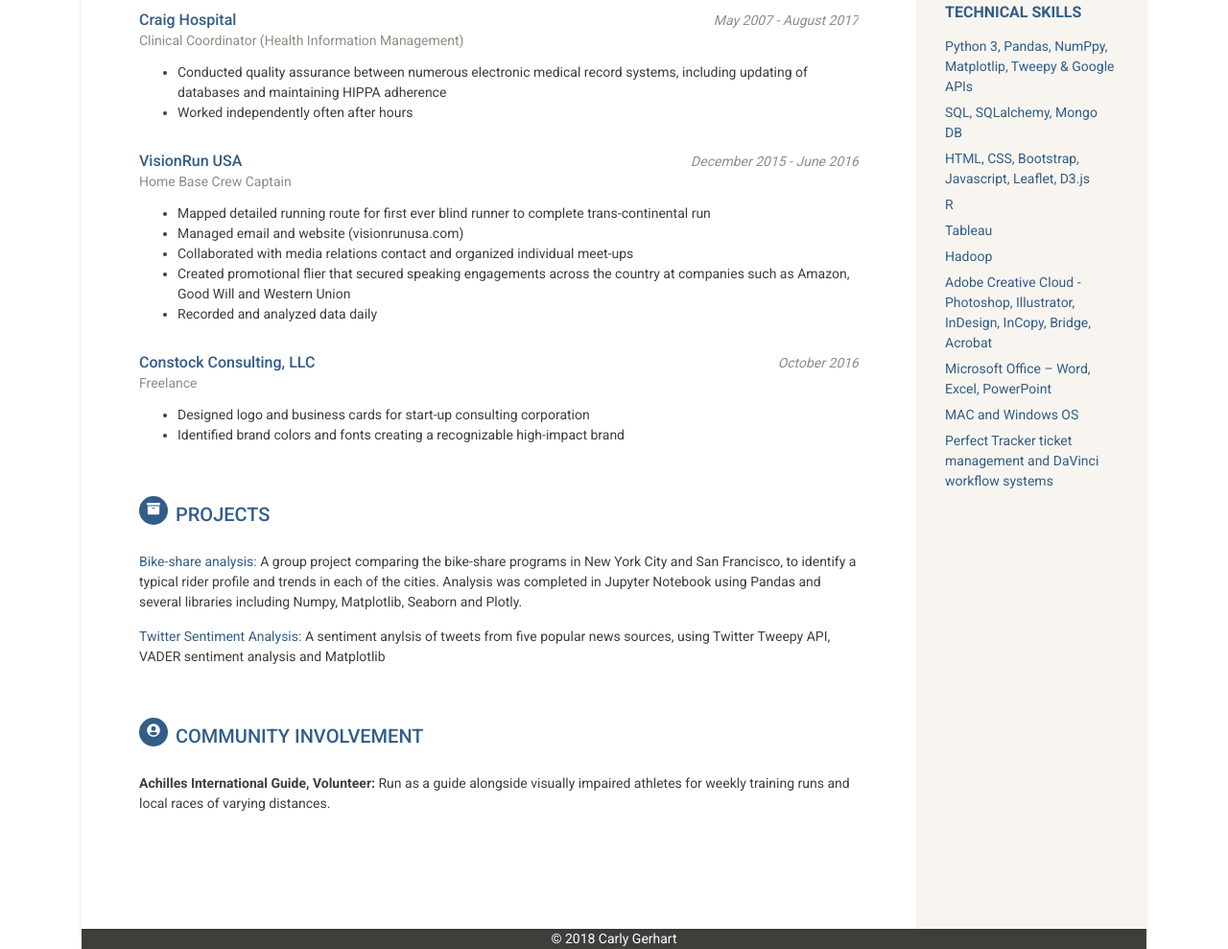
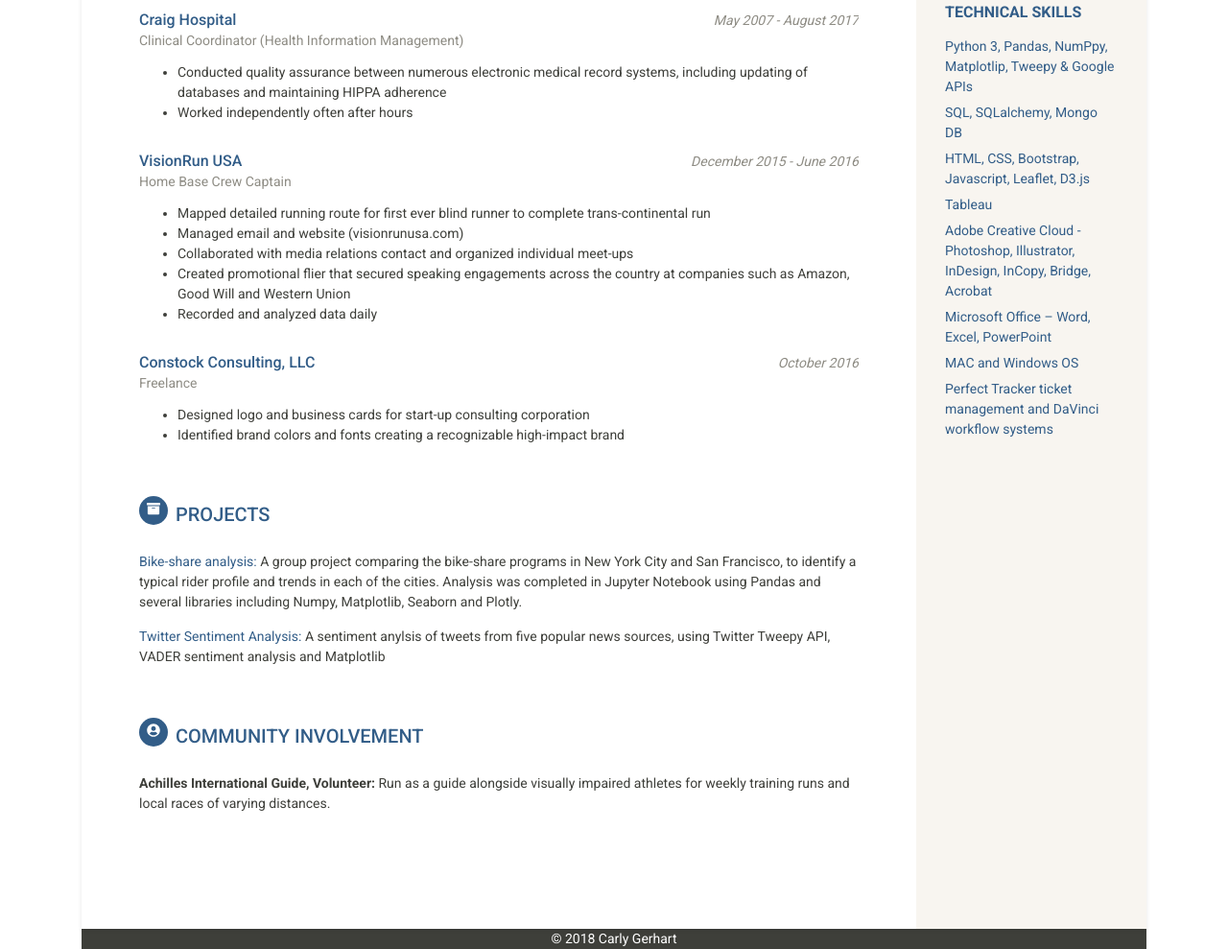
Before and after one commit to carlyrg/carlyrg.github.io, a plain HTML site: page resume.html in a window 1280 px wide. Shown: the part 895-1884 px from the top of the page at 96% size. Drawn offline with nearby package versions, Linux system fonts and the light colour scheme.

Commit message:
Update resume.html

```diff
--- a/resume.html
+++ b/resume.html
@@ -113,9 +113,7 @@
                         <li>Python 3, Pandas, NumPpy, Matplotlip, Tweepy & Google APIs</li>
                         <li> SQL, SQLalchemy, Mongo DB</li>
                         <li>HTML, CSS, Bootstrap, Javascript, Leaflet, D3.js</li>
-                        <li>R</li>
                         <li>Tableau</li>
-                        <li>Hadoop</li>
                         <li>Adobe Creative Cloud - Photoshop, Illustrator, InDesign, InCopy, Bridge, Acrobat</li>
                         <li>Microsoft Office – Word, Excel, PowerPoint</li>
                         <li>MAC and Windows OS</li>
```
